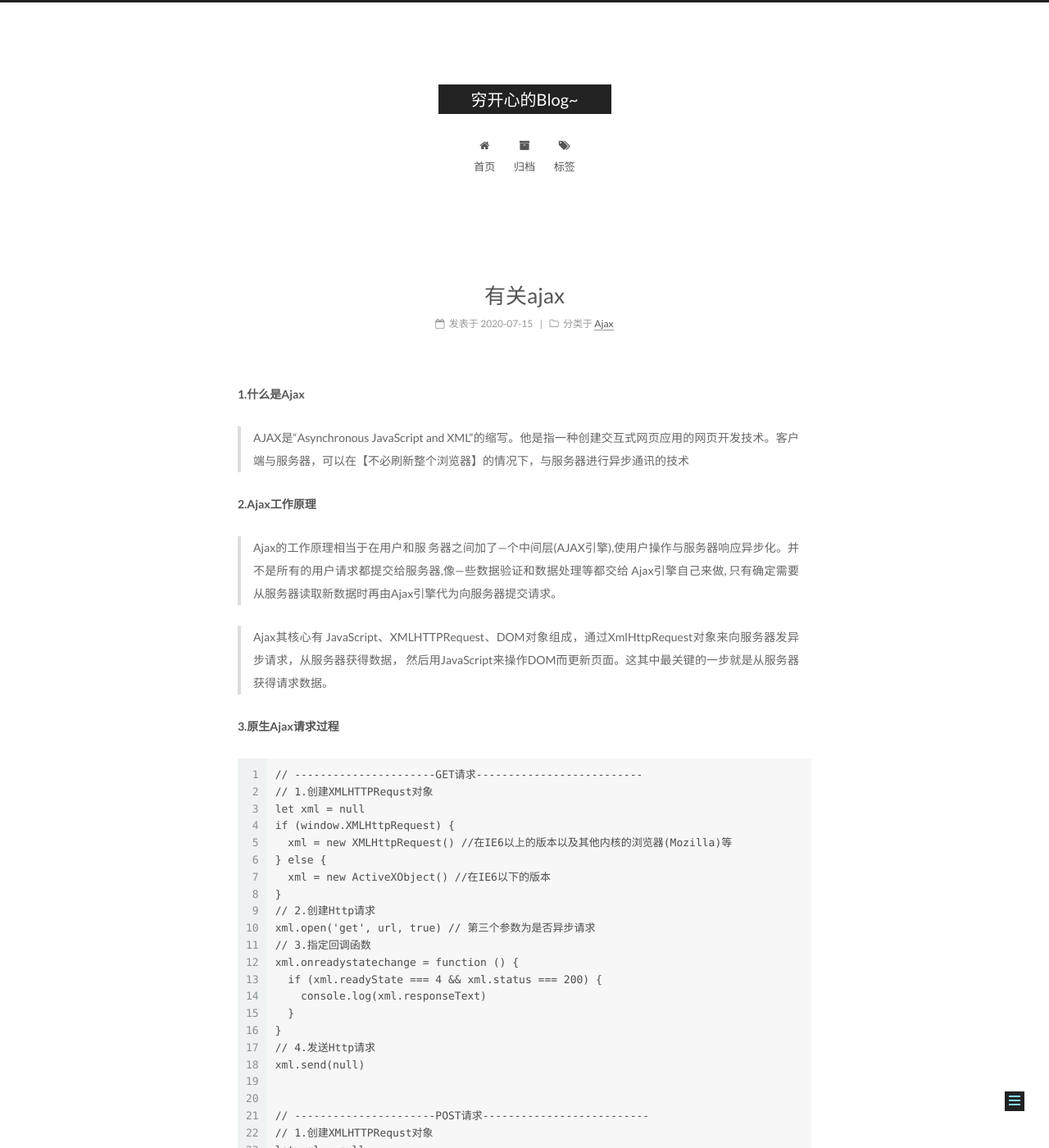
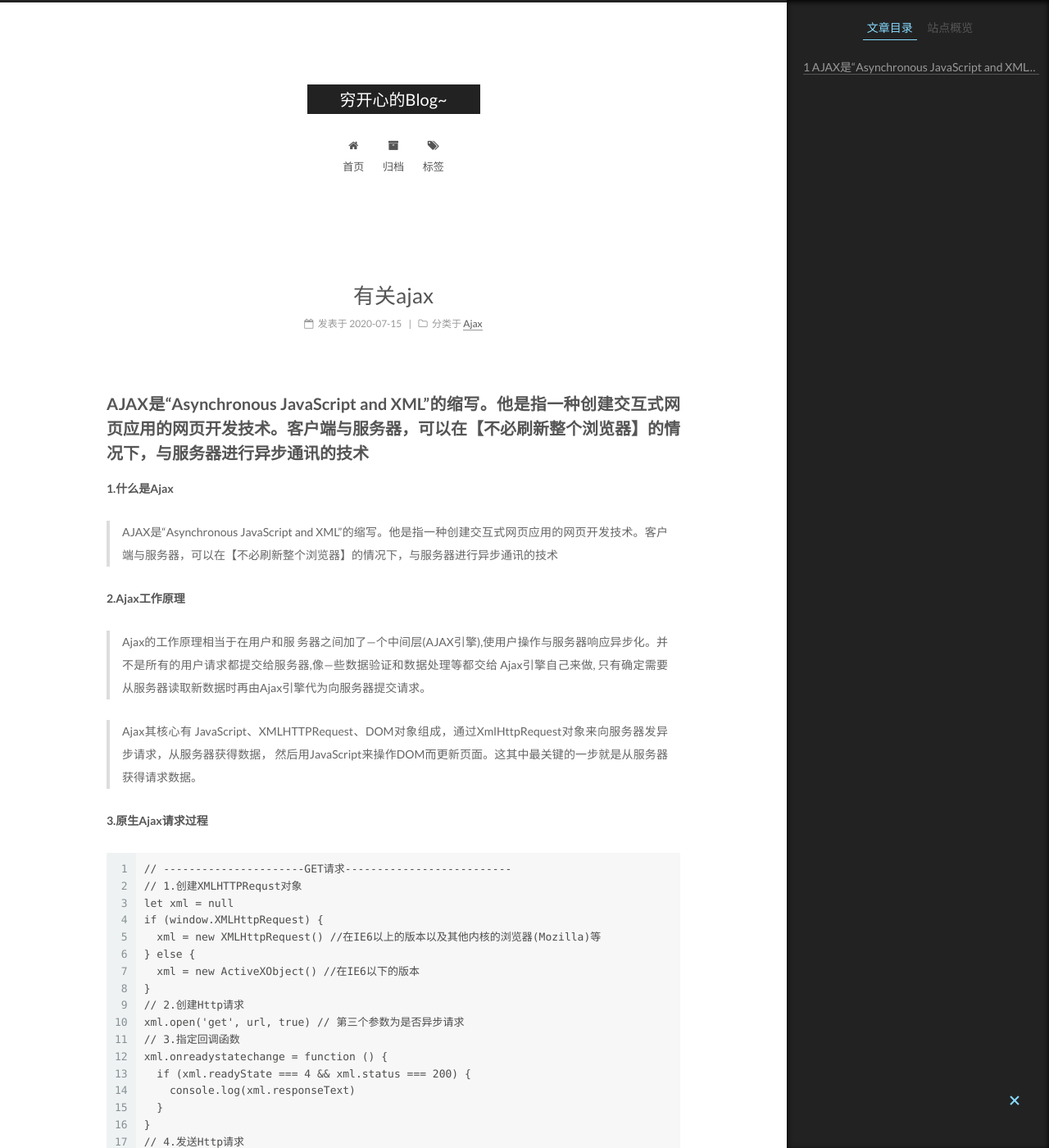
Before and after one commit to ZhipengYang0605/zhipengyang0605.github.io, a Jekyll site: the page built from _posts/2020-07-15-有关ajax.md, in a window 1280 px wide and 1400 px high. Shown: the whole window at 82% size. Built offline with Jekyll 4.4.1, drawn with Linux system fonts in a browser that asks for light colours.

Commit message:
update Ajax

```diff
--- a/_posts/2020-07-15-有关ajax.md
+++ b/_posts/2020-07-15-有关ajax.md
@@ -6,6 +6,8 @@ categories:
 
 tags:
 - Ajax
+---
+AJAX是“Asynchronous JavaScript and XML”的缩写。他是指一种创建交互式网页应用的网页开发技术。客户端与服务器，可以在【不必刷新整个浏览器】的情况下，与服务器进行异步通讯的技术
 ---
 
 **1.什么是Ajax**
```
